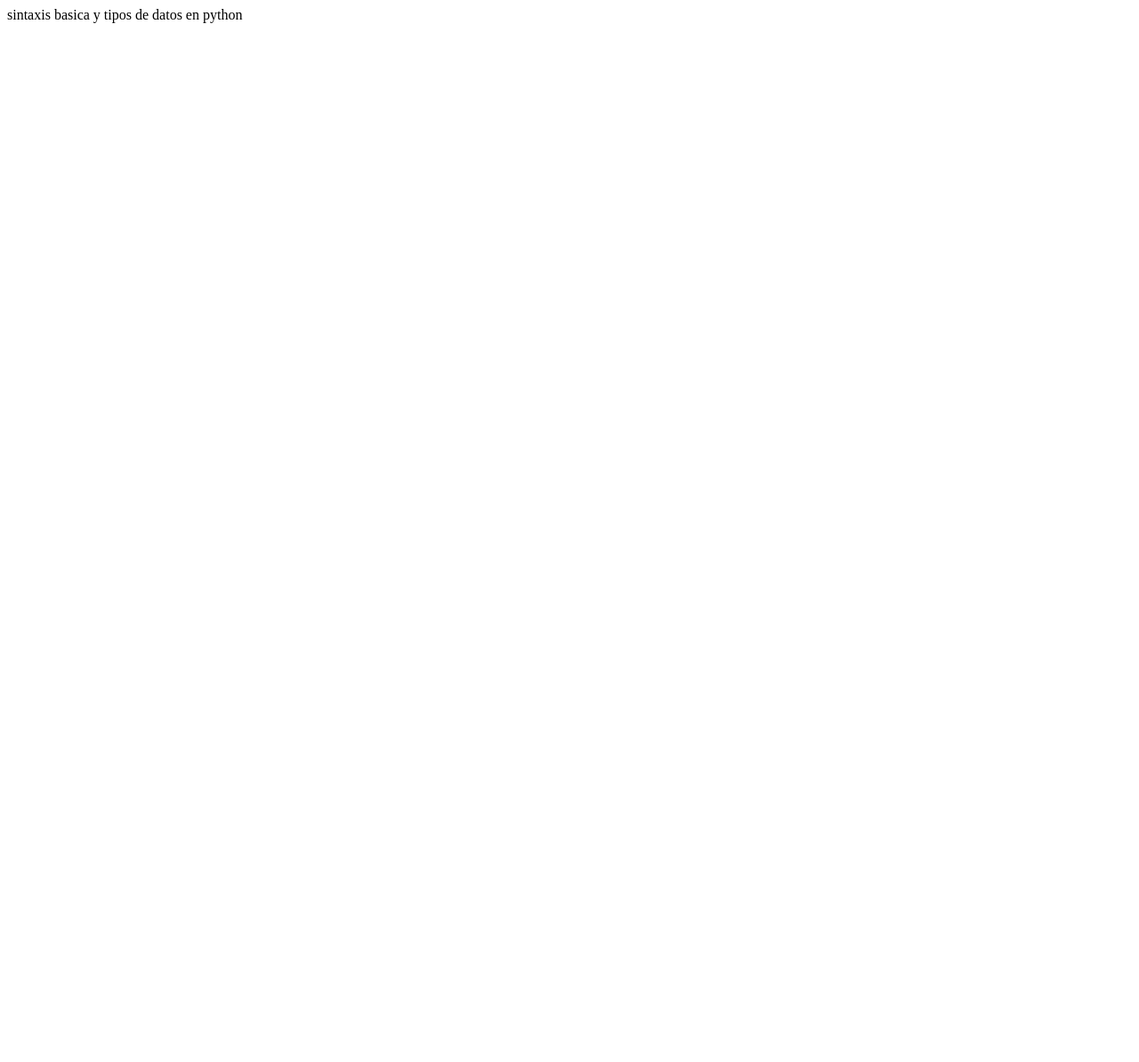
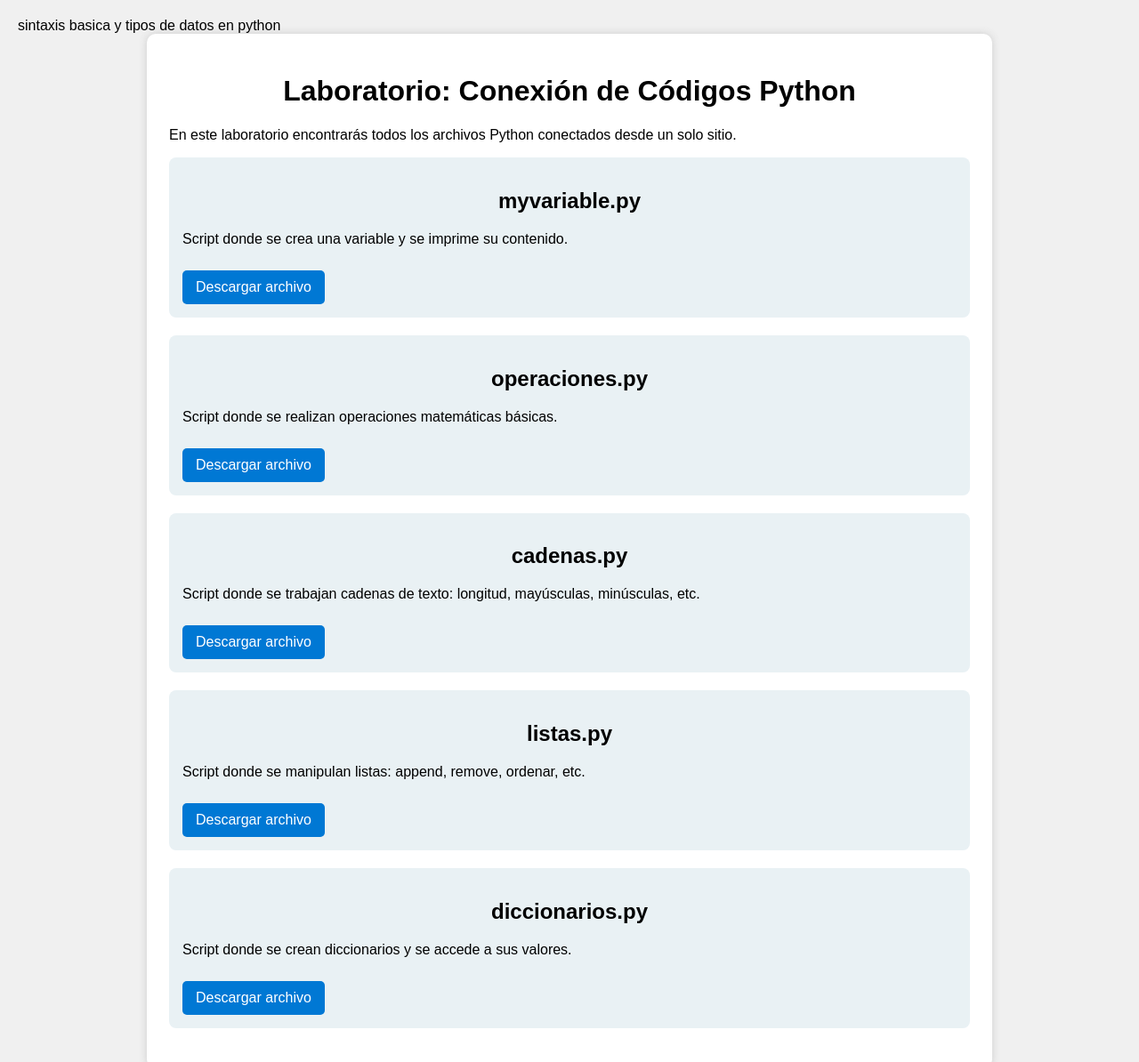
Before and after one commit to deyaniraalvarez/lab18, a plain HTML site: page index.html in a window 1280 px wide. Shown: the top 1194 px of the page at 89% size. Before the commit the page ends 800 px from the top, so only its background shows below. Drawn offline with Linux system fonts and the light colour scheme.

Commit message:
cambios.1

```diff
--- a/index.html
+++ b/index.html
@@ -1 +1,105 @@
 sintaxis basica y tipos de datos en python
+<!DOCTYPE html>
+<html lang="es">
+<head>
+    <meta charset="UTF-8">
+    <meta name="viewport" content="width=device-width, initial-scale=1.0">
+    <title>Laboratorio Python - Conexión de Scripts</title>
+
+    <style>
+        body {
+            font-family: Arial, sans-serif;
+            background: #f0f0f0;
+            margin: 0;
+            padding: 20px;
+        }
+
+        .container {
+            max-width: 900px;
+            margin: auto;
+            background: white;
+            padding: 25px;
+            border-radius: 10px;
+            box-shadow: 0px 0px 10px #ccc;
+        }
+
+        .archivo {
+            background: #e9f1f4;
+            padding: 15px;
+            border-radius: 8px;
+            margin-bottom: 20px;
+        }
+
+        h1, h2 {
+            text-align: center;
+        }
+
+        a {
+            text-decoration: none;
+            padding: 10px 15px;
+            display: inline-block;
+            background: #0078d4;
+            color: white;
+            border-radius: 5px;
+            margin-top: 10px;
+        }
+
+        a:hover {
+            background: #005fa3;
+        }
+
+        pre {
+            background: #272822;
+            color: #f8f8f2;
+            padding: 15px;
+            overflow-x: auto;
+            border-radius: 8px;
+        }
+    </style>
+</head>
+
+<body>
+
+    <div class="container">
+        <h1>Laboratorio: Conexión de Códigos Python</h1>
+        <p>En este laboratorio encontrarás todos los archivos Python conectados desde un solo sitio.</p>
+
+        <!-- myvariable.py -->
+        <div class="archivo">
+            <h2>myvariable.py</h2>
+            <p>Script donde se crea una variable y se imprime su contenido.</p>
+            <a href="myvariable.py" download>Descargar archivo</a>
+        </div>
+
+        <!-- operaciones.py -->
+        <div class="archivo">
+            <h2>operaciones.py</h2>
+            <p>Script donde se realizan operaciones matemáticas básicas.</p>
+            <a href="operaciones.py" download>Descargar archivo</a>
+        </div>
+
+        <!-- cadenas.py -->
+        <div class="archivo">
+            <h2>cadenas.py</h2>
+            <p>Script donde se trabajan cadenas de texto: longitud, mayúsculas, minúsculas, etc.</p>
+            <a href="cadenas.py" download>Descargar archivo</a>
+        </div>
+
+        <!-- listas.py -->
+        <div class="archivo">
+            <h2>listas.py</h2>
+            <p>Script donde se manipulan listas: append, remove, ordenar, etc.</p>
+            <a href="listas.py" download>Descargar archivo</a>
+        </div>
+
+        <!-- diccionarios.py -->
+        <div class="archivo">
+            <h2>diccionarios.py</h2>
+            <p>Script donde se crean diccionarios y se accede a sus valores.</p>
+            <a href="diccionarios.py" download>Descargar archivo</a>
+        </div>
+
+    </div>
+
+</body>
+</html>
```
